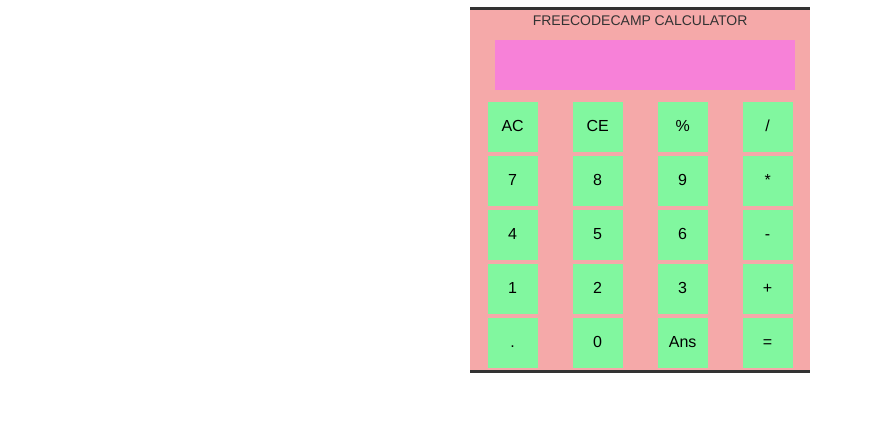
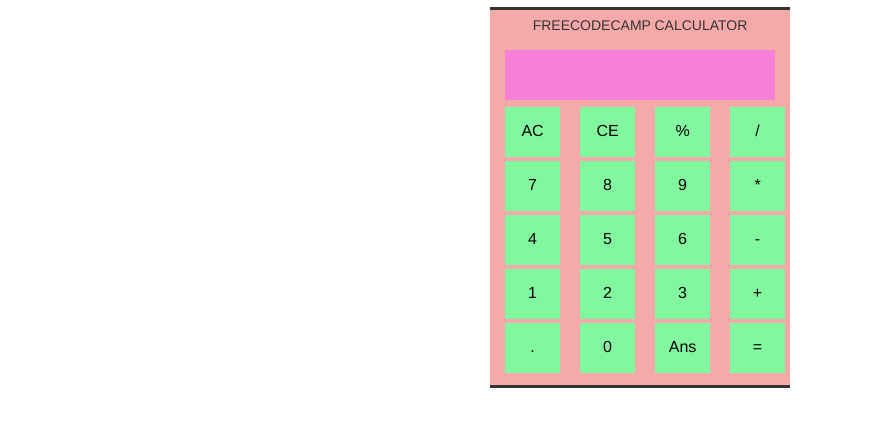
Before and after one commit to laramartin/js_fcc_calculator, a plain HTML site: page index.html in a window 1280 px wide. Shown: the part 63-490 px from the top of the page, without its empty margins (0-872 px from the left). Drawn offline with nearby package versions, Linux system fonts and the light colour scheme.

Commit message:
rows and columns fixed, never stacked

```diff
--- a/calc.js
+++ b/calc.js
@@ -30,7 +30,10 @@ $(document).ready(function() {
         inputArray.push(inputUser);
         inputArray.push(actualOP);
         inputUser = "";
-      } else if(val === "ac"){
+      /*} else if (val === "dot"){
+        inputUser = inputUser.concat(String(val));
+        displayCalculator(inputUser);*/
+      }else if(val === "ac"){
         result = "";
         actualOP = "";
         inputUser = "";
--- a/index.html
+++ b/index.html
@@ -25,72 +25,72 @@
         </div>
         <div class="row displayResult" id="result"></div>
         <div class="row" >
-          <div class="col-md-3">
+          <div class="col-xs-3">
             <button class="buttons" value="ac">AC</button>
           </div>
-          <div class="col-md-3">
+          <div class="col-xs-3">
             <button class="buttons" value="ce">CE</button>
           </div>
-          <div class="col-md-3">
+          <div class="col-xs-3">
             <button class="buttons" value="percent">%</button>
           </div>
-          <div class="col-md-3">
+          <div class="col-xs-3">
             <button class="buttons" value="divide">/</button>
           </div>
         </div>
         <div class="row">
-          <div class="col-md-3">
+          <div class="col-xs-3">
             <button class="buttons" value="7">7</button>
           </div>
-          <div class="col-md-3">
+          <div class="col-xs-3">
             <button class="buttons" value="8">8</button>
           </div>
-          <div class="col-md-3">
+          <div class="col-xs-3">
             <button class="buttons" value="9">9</button>
           </div>
-          <div class="col-md-3">
+          <div class="col-xs-3">
             <button class="buttons" value="multp">*</button>
           </div>
         </div>
         <div class="row">
-          <div class="col-md-3">
+          <div class="col-xs-3">
             <button class="buttons" value="4">4</button>
           </div>
-          <div class="col-md-3">
+          <div class="col-xs-3">
             <button class="buttons" value="5">5</button>
           </div>
-          <div class="col-md-3">
+          <div class="col-xs-3">
             <button class="buttons" value="6">6</button>
           </div>
-          <div class="col-md-3">
+          <div class="col-xs-3">
             <button class="buttons" value="minus">-</button>
           </div>
         </div>
         <div class="row">
-          <div class="col-md-3">
+          <div class="col-xs-3">
             <button class="buttons" value="1">1</button>
           </div>
-          <div class="col-md-3">
+          <div class="col-xs-3">
             <button class="buttons" value="2">2</button>
           </div>
-          <div class="col-md-3" >
+          <div class="col-xs-3" >
             <button class="buttons" value="3">3</button>
           </div>
-          <div class="col-md-3">
+          <div class="col-xs-3">
             <button class="buttons" value="plus">+</button>
           </div>
         </div>
         <div class="row">
-          <div class="col-md-3">
+          <div class="col-xs-3">
             <button class="buttons" value="dot">.</button>
           </div>
-          <div class="col-md-3">
+          <div class="col-xs-3">
             <button class="buttons" value="0">0</button>
           </div>
-          <div class="col-md-3">
+          <div class="col-xs-3">
             <button class="buttons" value="ans">Ans</button>
           </div>
-          <div class="col-md-3">
+          <div class="col-xs-3">
             <button class="buttons" value="equal">=</button>
           </div>
         </div>
--- a/style.css
+++ b/style.css
@@ -1,11 +1,13 @@
 #calculator{
   background-color: #F5A9A9;
-  width: 340px;
+  width: 300px;
   border-top: solid;
   border-bottom: solid;
-  margin: 0 auto;
+  margin: auto;
   text-align: center;
+  padding: 5px 15px 10px 15px;
 }
+
 
 .buttons {
     background-color: #81F79F;
@@ -13,22 +15,20 @@
     color: black;
     padding: 5px;
     height: 50px;
-    width: 50px;
+    width: 55px;
     text-align: center;
     text-decoration: none;
-    display: inline-block;
+    /*display: inline-block;*/
     font-size: 16px;
-    margin: 2px ;
+    margin: 2px 0px 2px 0px;
 }
 
 #result{
     height: 50px;
-    width: 300px;
-    margin: 10px;
     padding-top: 15px;
     padding-right: 10px;
+    margin: 15px 0px 5px 0px;
     text-align: right;
     background-color: #F781D8;
     font-size: 20px;
-
 }
```
